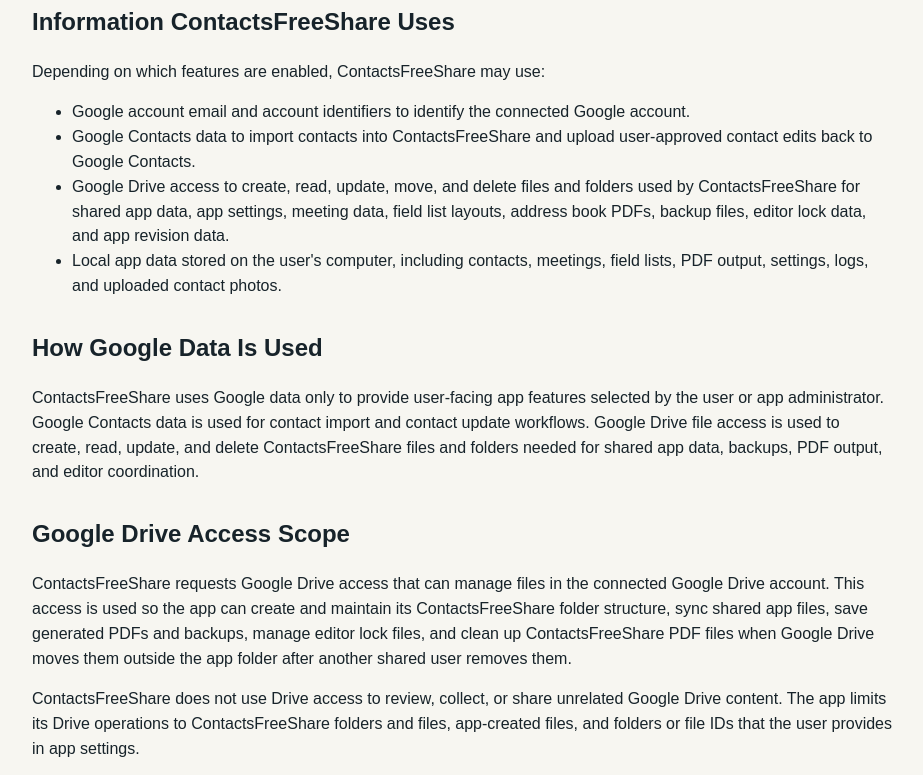
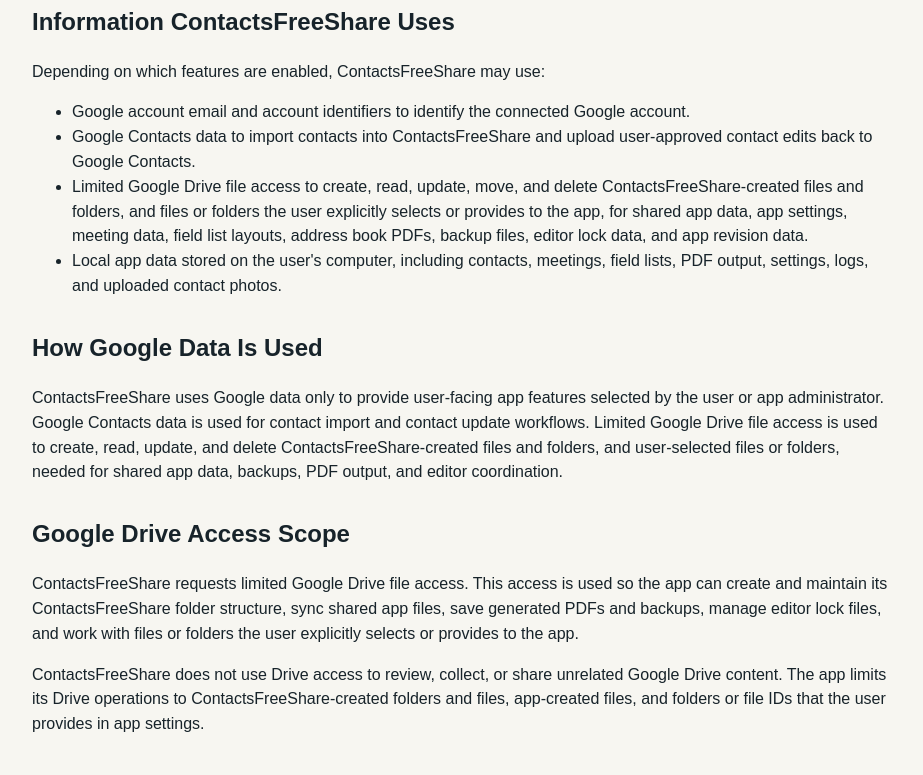
Before and after one commit to menfisher/contactsfreeshare-site, a plain HTML site: page privacy/index.html in a window 1280 px wide. Shown: the part 294-1069 px from the top of the page, without its empty margins (178-1101 px from the left). Drawn offline with Linux system fonts and the light colour scheme.

Commit message:
Update site for limited Drive file access

```diff
--- a/privacy/index.html
+++ b/privacy/index.html
@@ -37,7 +37,7 @@
         <ul>
           <li>Google account email and account identifiers to identify the connected Google account.</li>
           <li>Google Contacts data to import contacts into ContactsFreeShare and upload user-approved contact edits back to Google Contacts.</li>
-          <li>Google Drive access to create, read, update, move, and delete files and folders used by ContactsFreeShare for shared app data, app settings, meeting data, field list layouts, address book PDFs, backup files, editor lock data, and app revision data.</li>
+          <li>Limited Google Drive file access to create, read, update, move, and delete ContactsFreeShare-created files and folders, and files or folders the user explicitly selects or provides to the app, for shared app data, app settings, meeting data, field list layouts, address book PDFs, backup files, editor lock data, and app revision data.</li>
           <li>Local app data stored on the user's computer, including contacts, meetings, field lists, PDF output, settings, logs, and uploaded contact photos.</li>
         </ul>
       </section>
@@ -47,25 +47,24 @@
         <p>
           ContactsFreeShare uses Google data only to provide user-facing app features selected by the
           user or app administrator. Google Contacts data is used for contact import and contact update
-          workflows. Google Drive file access is used to create, read, update, and delete
-          ContactsFreeShare files and folders needed for shared app data, backups, PDF output, and
-          editor coordination.
+          workflows. Limited Google Drive file access is used to create, read, update, and delete
+          ContactsFreeShare-created files and folders, and user-selected files or folders, needed
+          for shared app data, backups, PDF output, and editor coordination.
         </p>
       </section>
 
       <section>
         <h2>Google Drive Access Scope</h2>
         <p>
-          ContactsFreeShare requests Google Drive access that can manage files in the connected
-          Google Drive account. This access is used so the app can create and maintain its
-          ContactsFreeShare folder structure, sync shared app files, save generated PDFs and backups,
-          manage editor lock files, and clean up ContactsFreeShare PDF files when Google Drive moves
-          them outside the app folder after another shared user removes them.
+          ContactsFreeShare requests limited Google Drive file access. This access is used so the
+          app can create and maintain its ContactsFreeShare folder structure, sync shared app files,
+          save generated PDFs and backups, manage editor lock files, and work with files or folders
+          the user explicitly selects or provides to the app.
         </p>
         <p>
           ContactsFreeShare does not use Drive access to review, collect, or share unrelated Google
-          Drive content. The app limits its Drive operations to ContactsFreeShare folders and files,
-          app-created files, and folders or file IDs that the user provides in app settings.
+          Drive content. The app limits its Drive operations to ContactsFreeShare-created folders and
+          files, app-created files, and folders or file IDs that the user provides in app settings.
         </p>
       </section>
 
@@ -102,7 +101,7 @@
           Google user data is shared, transferred, or disclosed only in these limited cases:
         </p>
         <ul>
-          <li>To Google services, through Google's APIs, when the app imports contacts, updates contacts, saves files to Google Drive, reads app files from Google Drive, or deletes app-created Drive files at the user's direction.</li>
+          <li>To Google services, through Google's APIs, when the app imports contacts, updates contacts, saves files to Google Drive, reads app-created or user-selected app files from Google Drive, or deletes app-created Drive files at the user's direction.</li>
           <li>To other users or editors who already have access to the same Google Drive folders, shared folders, or Google Contacts account selected by the user or app administrator.</li>
           <li>To the user's own computer and browser so the local ContactsFreeShare app can display, edit, print, export, or save the user's contacts, field lists, address books, PDFs, settings, and logs.</li>
           <li>When required by law or necessary to protect the security, integrity, or legal rights of ContactsFreeShare or its users.</li>
@@ -137,7 +136,7 @@
           <li>Google OAuth tokens and local app data are stored on the user's computer in the ContactsFreeShare app data folder, not in a public ContactsFreeShare cloud database.</li>
           <li>Shared app files are stored in Google Drive folders controlled by the connected Google account and protected by Google account permissions.</li>
           <li>Editor access is controlled by the app's editor sign-in flow and editor lock file to reduce conflicting edits in multi-editor use.</li>
-          <li>ContactsFreeShare limits Drive operations to ContactsFreeShare folders and files, app-created files, and folder or file IDs provided by the user in app settings.</li>
+          <li>ContactsFreeShare limits Drive operations to ContactsFreeShare-created folders and files, app-created files, and folder or file IDs provided by the user in app settings.</li>
           <li>Users can revoke Google access at any time from their Google Account security settings or disconnect Google from the app.</li>
         </ul>
         <p>
```
Also changed, not shown: index.html (+2 -2 lines).
